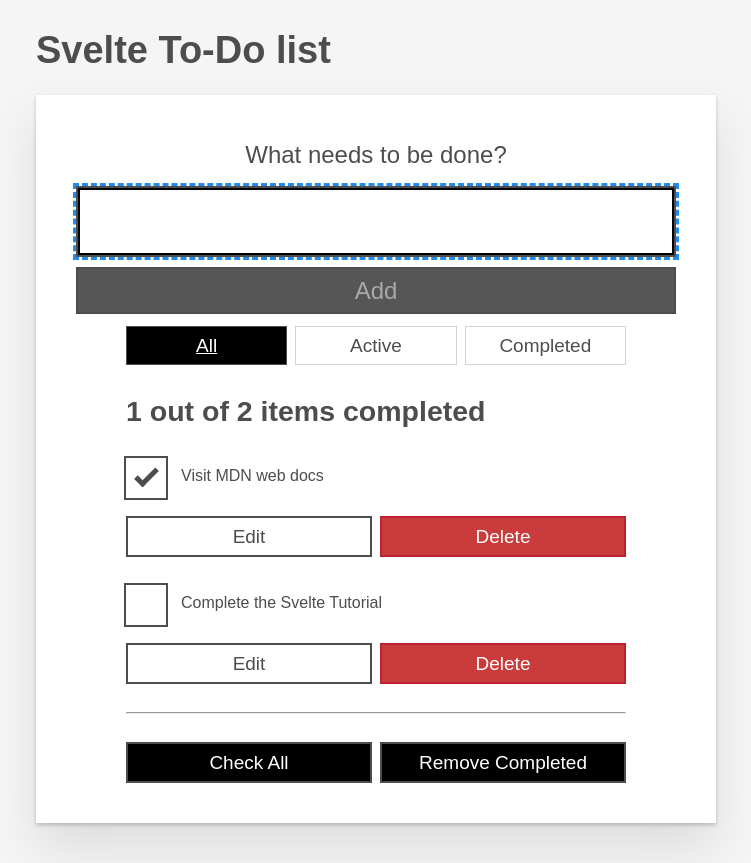
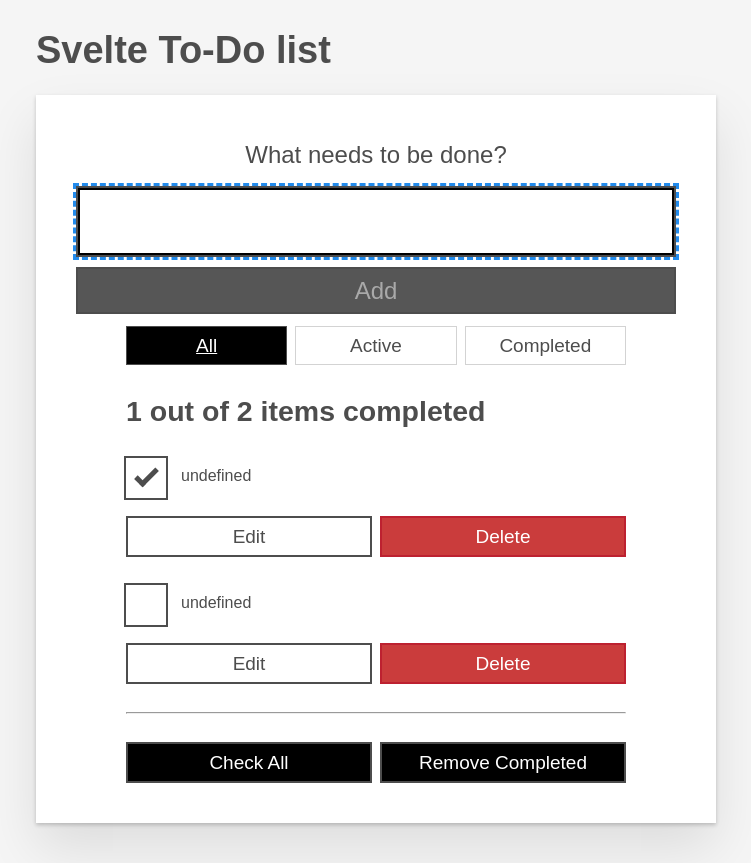
Before and after one commit to norricorp/norricorp.github.io, a Svelte app: page / in a window 1280 px wide. Shown: the whole page, without its empty margins (264-1015 px from the left). Built offline with nearby package versions, Linux system fonts and the light colour scheme.

Commit message:
Changed "name" in todo to "title" to match what is in loopback

```diff
--- a/src/components/Todos.svelte
+++ b/src/components/Todos.svelte
@@ -29,7 +29,7 @@
     function removeTodo(todo: TodoType) {
       todos = todos.filter(t => t.id !== todo.id)
       todosStatus.focus()             // give focus to status heading
-      $alert = `Todo '${todo.name}' has been deleted`
+      $alert = `Todo '${todo.title}' has been deleted`
     }
 
 
@@ -38,7 +38,7 @@
       //todos.push({ id: newTodoId, name: newTodoName, completed: false })
       //todos = todos
       // doing this creates a new array
-      todos = [...todos, { id: newTodoId, name: name, completed: false }]
+      todos = [...todos, { id: newTodoId, title: name, completed: false }]
       $alert = `Todo '${name}' has been added`
       // finally reset variable
       newTodoName = ''
@@ -46,8 +46,8 @@
 
     function updateTodo(todo: TodoType) {
       const i = todos.findIndex(t => t.id === todo.id)
-      if (todos[i].name !== todo.name)            $alert = `todo '${todos[i].name}' has been renamed to '${todo.name}'`
-      if (todos[i].completed !== todo.completed)  $alert = `todo '${todos[i].name}' marked as ${todo.completed ? 'completed' : 'active'}`
+      if (todos[i].title !== todo.title)            $alert = `todo '${todos[i].title}' has been renamed to '${todo.title}'`
+      if (todos[i].completed !== todo.completed)  $alert = `todo '${todos[i].title}' marked as ${todo.completed ? 'completed' : 'active'}`
       todos[i] = { ...todos[i], ...todo }
     }
 
--- a/src/stores.ts
+++ b/src/stores.ts
@@ -5,8 +5,8 @@ import type { TodoType } from './types/todo.type'
 export const alert = writable('Welcome to the To-Do list app!')
 
 const initialTodos: TodoType[] = [
-    { id: 1, name: 'Visit MDN web docs', completed: true },
-    { id: 2, name: 'Complete the Svelte Tutorial', completed: false },
+    { id: 1, title: 'Visit MDN web docs', completed: true },
+    { id: 2, title: 'Complete the Svelte Tutorial', completed: false },
   ]
 
   export const todos = localStore<TodoType[]>('mdn-svelte-todo', initialTodos)
--- a/src/types/todo.type.ts
+++ b/src/types/todo.type.ts
@@ -1,5 +1,5 @@
 export type TodoType = {
     id: number
-    name: string
+    title: string
     completed: boolean
   }
```
